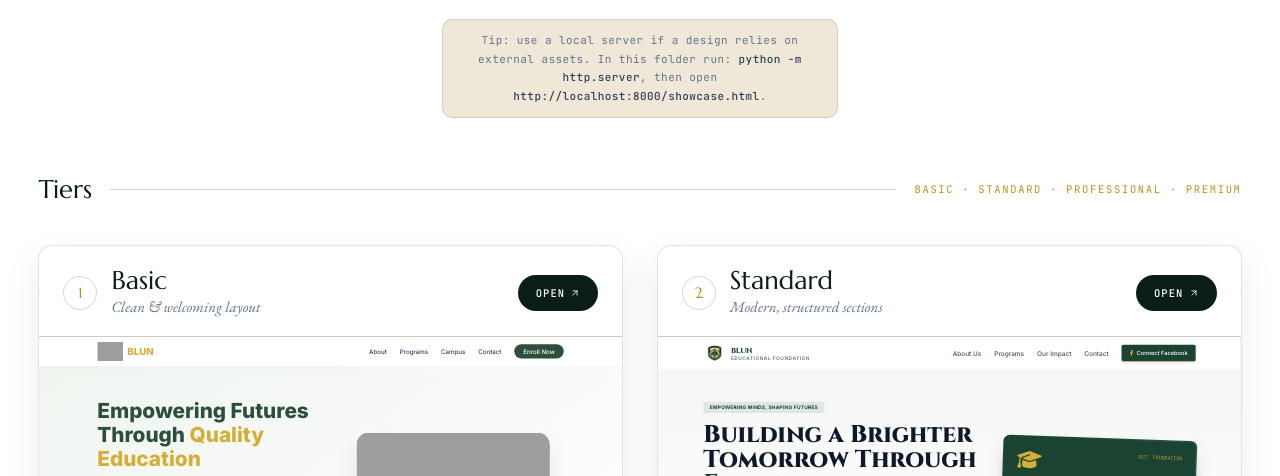
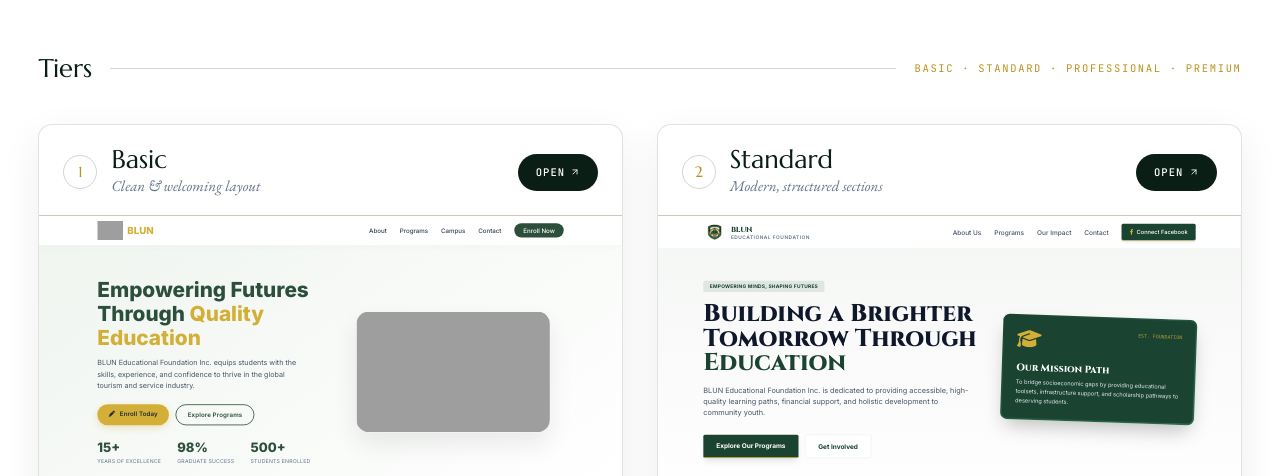
Before and after one commit to eromanjuan/blun-mockups, a plain HTML site: page index.html in a window 1280 px wide. Shown: the part 324-800 px from the top of the page. Drawn offline with nearby package versions, Linux system fonts and the light colour scheme.

Commit message:
Add files via upload

```diff
--- a/index.html
+++ b/index.html
@@ -109,7 +109,7 @@ footer p{font-family:var(--mono);font-size:10px;letter-spacing:.16em;text-transf
     <span class="mlabel">Design showcase · 4 Mockups</span>
     <h1>BLUN <em>design directions</em></h1>
     <p>Open each tier to view the full page build. Hover a card preview to interact, or use “Open” to launch full screen.</p>
-    <p class="note">Tip: use a local server if a design relies on external assets. In this folder run: <b>python -m http.server</b>, then open <b>http://localhost:8000/showcase.html</b>.</p>
+
   </div>
 </header>
 
```
